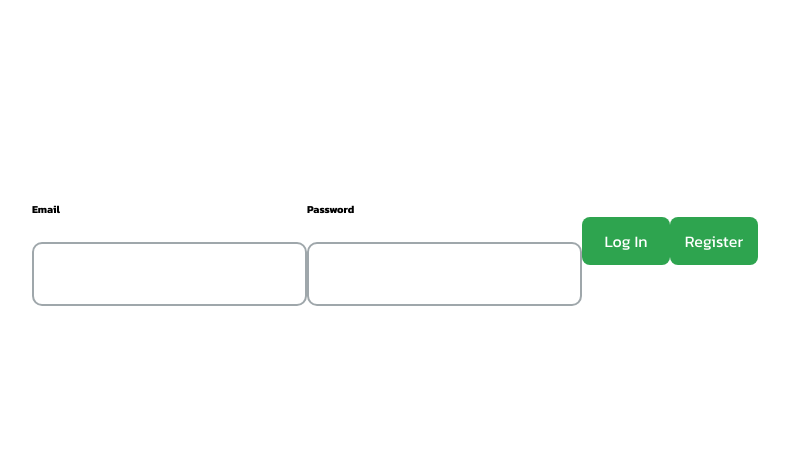
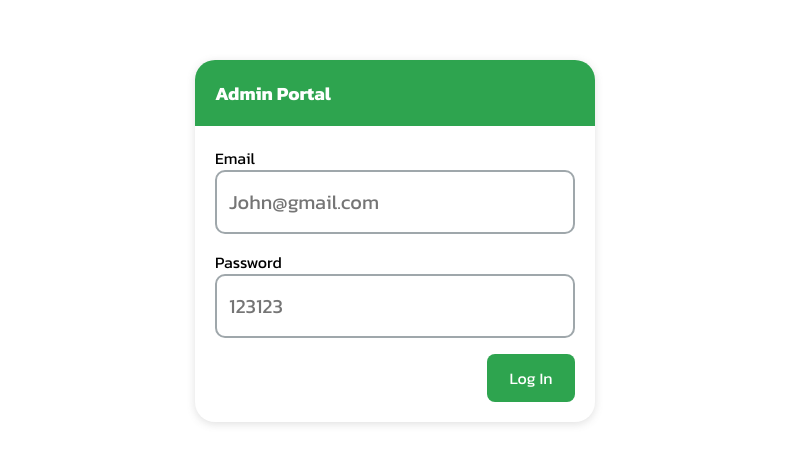
Before and after one commit to phantomcorn/nvfact_fullstacktest, a React (Vite) app: page / in a window 1280 px wide. Shown: the part 159-622 px from the top of the page, without its empty margins (245-1034 px from the left). Built offline with nearby package versions, Linux system fonts and the light colour scheme; no server answers.

Commit message:
use formik + styling

```diff
--- a/src/pages/LoginPage/LoginPage.jsx
+++ b/src/pages/LoginPage/LoginPage.jsx
@@ -4,6 +4,7 @@ import { useDispatch } from "react-redux";
 import { setCredentials } from '../../features/auth/authSlice.js';
 import { useLoginMutation, useRegisterMutation } from "../../features/auth/authApiSlice.js"
 import "./LoginPage.scss"
+import { Formik, Field, Form } from 'formik';
 
 export default function LoginPage() {
     const navigate = useNavigate()
@@ -17,10 +18,9 @@ export default function LoginPage() {
     const [register, registerMutationProps] = useRegisterMutation()
 
     //Login
-    async function handleLogin(e) {
-        e.preventDefault()
+    async function handleLogin(values) {
         try {
-            const resp = await login({email: userRef.current, password: passRef.current}).unwrap()
+            const resp = await login(values).unwrap()
 
             if (resp.token) { //user has verified their account and is admin
                 dispatch(setCredentials(resp))
@@ -64,19 +64,37 @@ export default function LoginPage() {
 
     return (
         <div className="login-page">
-            <div className="email">
-                <h6> Email </h6>
-                <input onChange={(e) => {userRef.current = e.target.value}}/>
-            </div>
-            <div className="password">
-                <h6> Password </h6>
-                <input type="password" onChange={(e) => {passRef.current = e.target.value}}/>
-            </div>
-            <button onClick={handleLogin}>Log In</button>
-            <button onClick={handleRegister} >Register</button>
-            {msg &&
-                <caption>STATUS: {msg}</caption>
-            }
+
+            <Formik
+                initialValues={{
+                    email: "",
+                    password: ""
+                }}
+                onSubmit={async(values) => {handleLogin(values)}}
+            >
+                <Form className='login-form'>
+                    <div className='login-form-header bold'>
+                        <h3>Admin Portal</h3>
+                    </div>
+                    <div className="login-form-field">
+                        <div className='input-group'>
+                            <label htmlFor='email'>Email</label>
+                            <Field className="text-field" id="email" name="email" type="email" placeholder="John@gmail.com"/>
+                        </div>
+
+                        <div className='input-group'>
+                            <label htmlFor='password'>Password</label>
+                            <Field className="text-field" id="password" name="password" type="password" placeholder="123123"/>
+                        </div>
+
+                        <button type="submit">Log In</button>
+                    </div>
+                    {msg &&
+                        <caption className='err-msg'>{msg}</caption>
+                    }
+                </Form>
+            </Formik>
+
         </div>
     )
 }
--- a/src/pages/LoginPage/LoginPage.scss
+++ b/src/pages/LoginPage/LoginPage.scss
@@ -4,4 +4,49 @@
     display: flex;
     align-items: center;
     justify-content: center;
+    flex-direction: column;
 }
+
+
+
+.input-group {
+    display: flex;
+    flex-direction: column;
+    min-width: 100%;
+}
+
+.err-msg {
+    color: red;
+}
+
+.login-form {
+    min-width: 400px;
+    min-height: 300px;
+    display: flex;
+    flex-direction: column;
+    align-items: flex-end;
+    box-sizing: border-box;
+    box-shadow: rgba(99, 99, 99, 0.2) 0px 2px 8px 0px;
+    border-radius: 20px;
+}
+
+
+
+.login-form-field {
+    display: flex;
+    flex-direction: column;
+    align-items: flex-end;
+    box-sizing: border-box;
+    padding: 20px;
+    gap: 16px;
+    width: 100%;
+}
+
+.login-form-header {
+    border-radius: 20px 20px 0 0;
+    box-sizing: border-box;
+    padding: 0 20px;
+    width: 100%;
+    background-color: #2ea44f;
+    color: white;
+}
```
